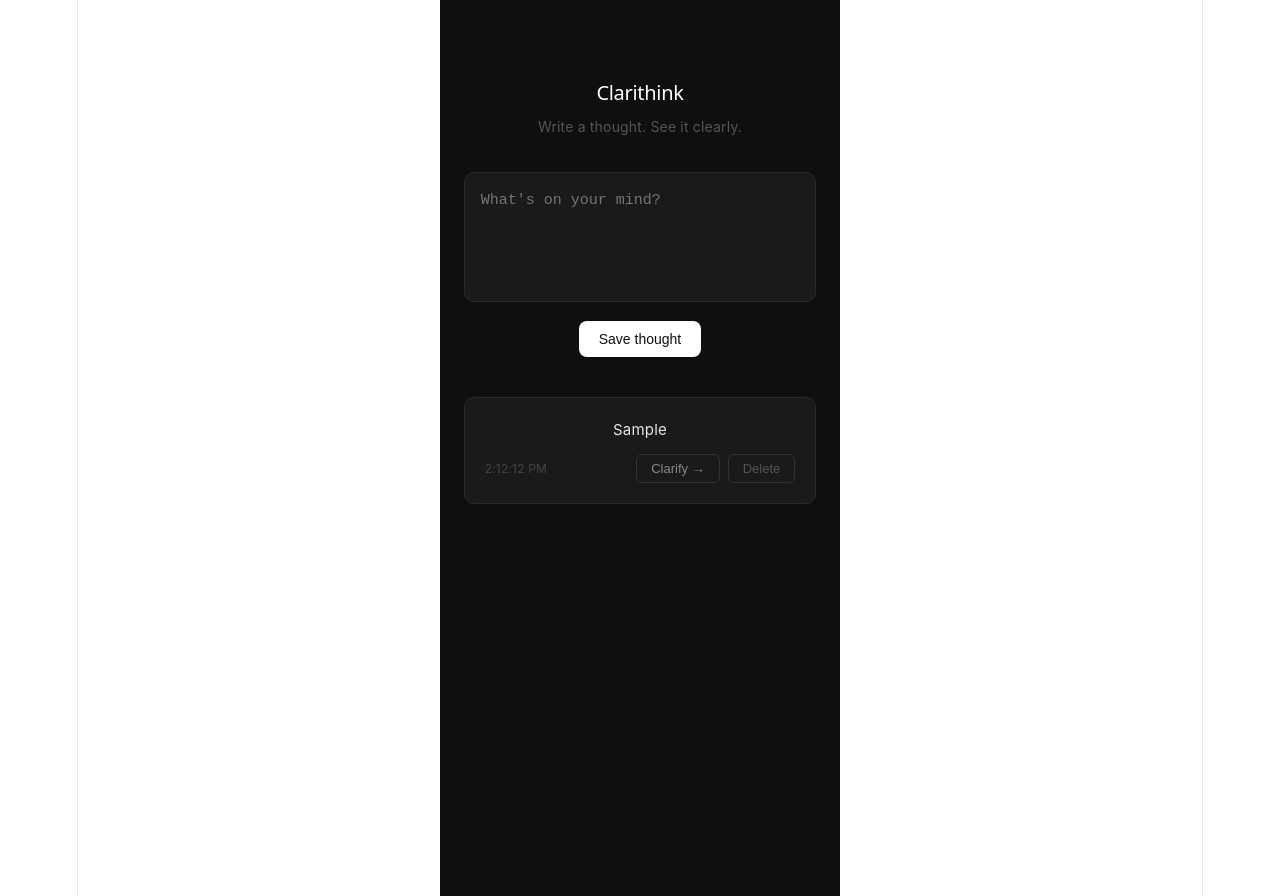
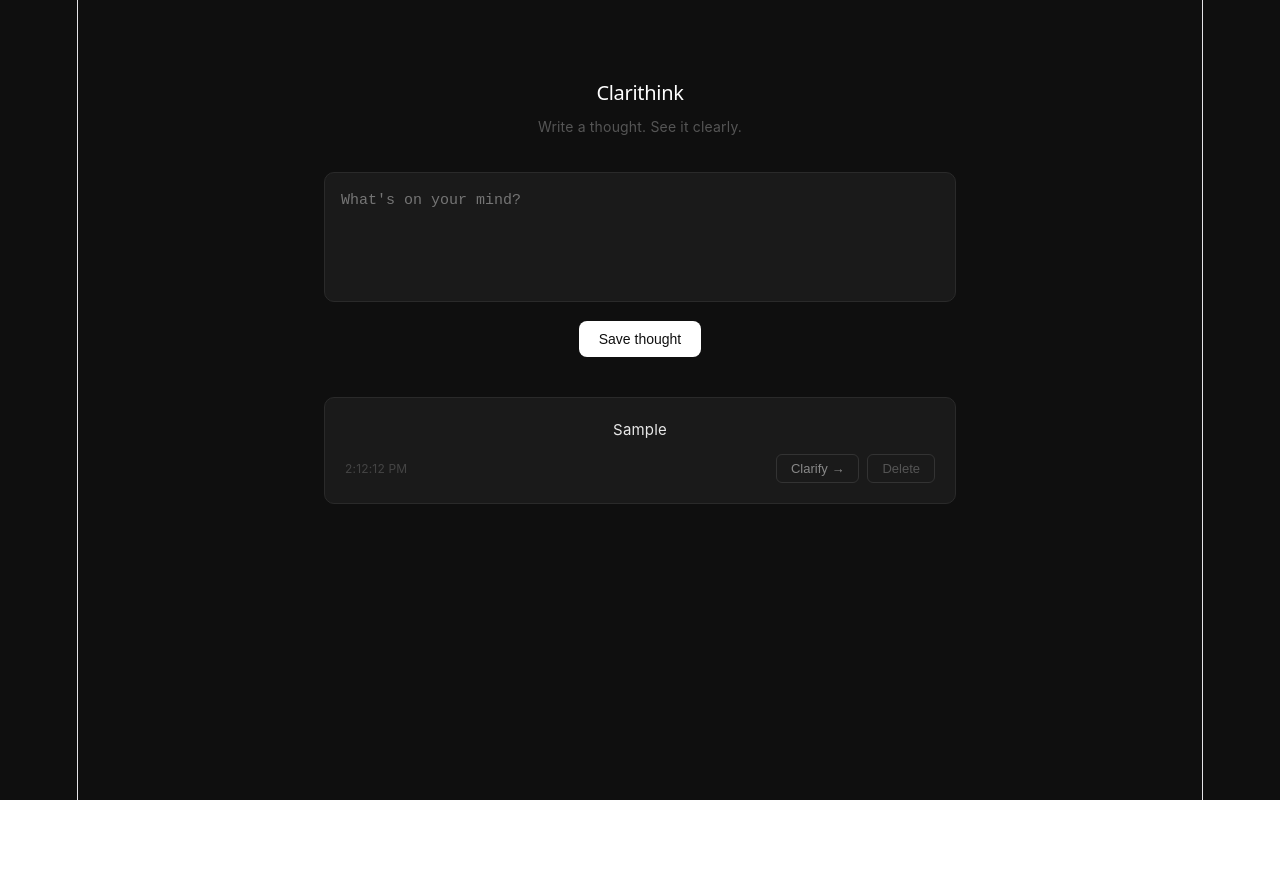
Before and after one commit to mhhoss/clarithink, a React (Vite) app: page / in a window 1280 px wide. Both pictures are taken after typing "Sample" into the empty fields and a click on the button "Save thought". After the commit the page ends 800 px from the top, so only its background shows below. Built offline with nearby package versions, Linux system fonts and the light colour scheme.

Commit message:
fix: layout and box-sizing

```diff
--- a/src/App.jsx
+++ b/src/App.jsx
@@ -1,4 +1,6 @@
 import { useState, useEffect } from 'react'
+import ThoughtCard from './ThoughtCard'
+import ThoughtInput from './ThoughtInput'
 
 function App() {
   const [thought, setThought] = useState('')
@@ -61,7 +63,9 @@ function App() {
       fontFamily: "'Inter', sans-serif",
       padding: '48px 24px',
       maxWidth: '680px',
-      margin: '0 auto'
+      width: '100%',
+      margin: '0 auto',
+      boxSizing: 'border-box'
     }}>
       <h1 style={{
         fontSize: '20px',
@@ -76,111 +80,21 @@ function App() {
         marginBottom: '32px'
       }}>Write a thought. See it clearly.</p>
 
-      <div style={{ marginBottom: '40px' }}>
-        <textarea
-          value={thought}
-          onChange={(e) => setThought(e.target.value)}
-          placeholder="What's on your mind?"
-          rows={4}
-          style={{
-            width: '100%',
-            backgroundColor: '#1a1a1a',
-            border: '1px solid #2a2a2a',
-            borderRadius: '10px',
-            color: '#e8e8e8',
-            fontSize: '15px',
-            padding: '16px',
-            resize: 'none',
-            outline: 'none',
-            boxSizing: 'border-box',
-            lineHeight: '1.6'
-          }}
-        />
-        <button
-          onClick={handleSave}
-          style={{
-            marginTop: '12px',
-            backgroundColor: '#ffffff',
-            color: '#0f0f0f',
-            border: 'none',
-            borderRadius: '8px',
-            padding: '10px 20px',
-            fontSize: '14px',
-            fontWeight: '500',
-            cursor: 'pointer'
-          }}
-        >
-          Save thought
-        </button>
-      </div>
+      <ThoughtInput
+        thought={thought}
+        setThought={setThought}
+        handleSave={handleSave}
+      />
 
       <div style={{ display: 'flex', flexDirection: 'column', gap: '16px' }}>
         {thoughts.map((t, index) => (
-          <div key={index} style={{
-            backgroundColor: '#1a1a1a',
-            border: '1px solid #2a2a2a',
-            borderRadius: '10px',
-            padding: '20px'
-          }}>
-            <p style={{
-              fontSize: '15px',
-              color: '#e8e8e8',
-              marginBottom: '12px',
-              lineHeight: '1.6'
-            }}>{t.text}</p>
-            <div style={{
-              display: 'flex',
-              justifyContent: 'space-between',
-              alignItems: 'center'
-            }}>
-              <span style={{ fontSize: '12px', color: '#444' }}>{t.time}</span>
-              <div style={{ display: 'flex', gap: '8px' }}>
-                {!t.expansion && (
-                  <button
-                    onClick={() => handleClarify(index)}
-                    style={{
-                      backgroundColor: 'transparent',
-                      border: '1px solid #333',
-                      borderRadius: '6px',
-                      color: '#888',
-                      fontSize: '13px',
-                      padding: '6px 14px',
-                      cursor: 'pointer'
-                    }}
-                  >
-                    Clarify →
-                  </button>
-                )}
-                <button
-                  onClick={() => handleDelete(index)}
-                  style={{
-                    backgroundColor: 'transparent',
-                    border: '1px solid #333',
-                    borderRadius: '6px',
-                    color: '#555',
-                    fontSize: '13px',
-                    padding: '6px 14px',
-                    cursor: 'pointer'
-                  }}
-                >
-                  Delete
-                </button>
-              </div>
-            </div>
-            {t.expansion && (
-              <div style={{
-                marginTop: '16px',
-                paddingTop: '16px',
-                borderTop: '1px solid #2a2a2a',
-                fontSize: '14px',
-                color: '#aaa',
-                lineHeight: '1.7',
-                whiteSpace: 'pre-wrap'
-              }}>
-                {t.expansion}
-              </div>
-            )}
-          </div>
+          <ThoughtCard
+            key={index}
+            thought={t}
+            index={index}
+            onDelete={handleDelete}
+            onClarify={handleClarify}
+          />
         ))}
       </div>
     </div>
--- /dev/null
+++ b/src/ThoughtCard.jsx
@@ -0,0 +1,71 @@
+function ThoughtCard({ thought, index, onDelete, onClarify }) {
+  return (
+    <div style={{
+      backgroundColor: '#1a1a1a',
+      border: '1px solid #2a2a2a',
+      borderRadius: '10px',
+      padding: '20px'
+    }}>
+      <p style={{
+        fontSize: '15px',
+        color: '#e8e8e8',
+        marginBottom: '12px',
+        lineHeight: '1.6'
+      }}>{thought.text}</p>
+      <div style={{
+        display: 'flex',
+        justifyContent: 'space-between',
+        alignItems: 'center'
+      }}>
+        <span style={{ fontSize: '12px', color: '#444' }}>{thought.time}</span>
+        <div style={{ display: 'flex', gap: '8px' }}>
+          {!thought.expansion && (
+            <button
+              onClick={() => onClarify(index)}
+              style={{
+                backgroundColor: 'transparent',
+                border: '1px solid #333',
+                borderRadius: '6px',
+                color: '#888',
+                fontSize: '13px',
+                padding: '6px 14px',
+                cursor: 'pointer'
+              }}
+            >
+              Clarify →
+            </button>
+          )}
+          <button
+            onClick={() => onDelete(index)}
+            style={{
+              backgroundColor: 'transparent',
+              border: '1px solid #333',
+              borderRadius: '6px',
+              color: '#555',
+              fontSize: '13px',
+              padding: '6px 14px',
+              cursor: 'pointer'
+            }}
+          >
+            Delete
+          </button>
+        </div>
+      </div>
+      {thought.expansion && (
+        <div style={{
+          marginTop: '16px',
+          paddingTop: '16px',
+          borderTop: '1px solid #2a2a2a',
+          fontSize: '14px',
+          color: '#aaa',
+          lineHeight: '1.7',
+          wordBreak: 'break-word'
+        }}>
+          {thought.expansion}
+        </div>
+      )}
+    </div>
+  )
+}
+
+export default ThoughtCard
--- /dev/null
+++ b/src/ThoughtInput.jsx
@@ -0,0 +1,44 @@
+function ThoughtInput({ thought, setThought, handleSave }) {
+  return (
+    <div style={{ marginBottom: '40px' }}>
+      <textarea
+        value={thought}
+        onChange={(e) => setThought(e.target.value)}
+        placeholder="What's on your mind?"
+        rows={4}
+        style={{
+          width: '100%',
+          backgroundColor: '#1a1a1a',
+          border: '1px solid #2a2a2a',
+          borderRadius: '10px',
+          color: '#e8e8e8',
+          fontSize: '15px',
+          padding: '16px',
+          resize: 'none',
+          outline: 'none',
+          boxSizing: 'border-box',
+          lineHeight: '1.6'
+        }}
+      />
+      <button
+        onClick={handleSave}
+        style={{
+          marginTop: '12px',
+          backgroundColor: '#ffffff',
+          color: '#0f0f0f',
+          border: 'none',
+          borderRadius: '8px',
+          padding: '10px 20px',
+          fontSize: '14px',
+          fontWeight: '500',
+          cursor: 'pointer'
+        }}
+      >
+        Save thought
+      </button>
+    </div>
+
+  )
+}
+
+export default ThoughtInput
--- a/src/index.css
+++ b/src/index.css
@@ -52,6 +52,11 @@
 
 body {
   margin: 0;
+  background-color: #0f0f0f;
+}
+
+* {
+  box-sizing: border-box;
 }
 
 #root {
```
